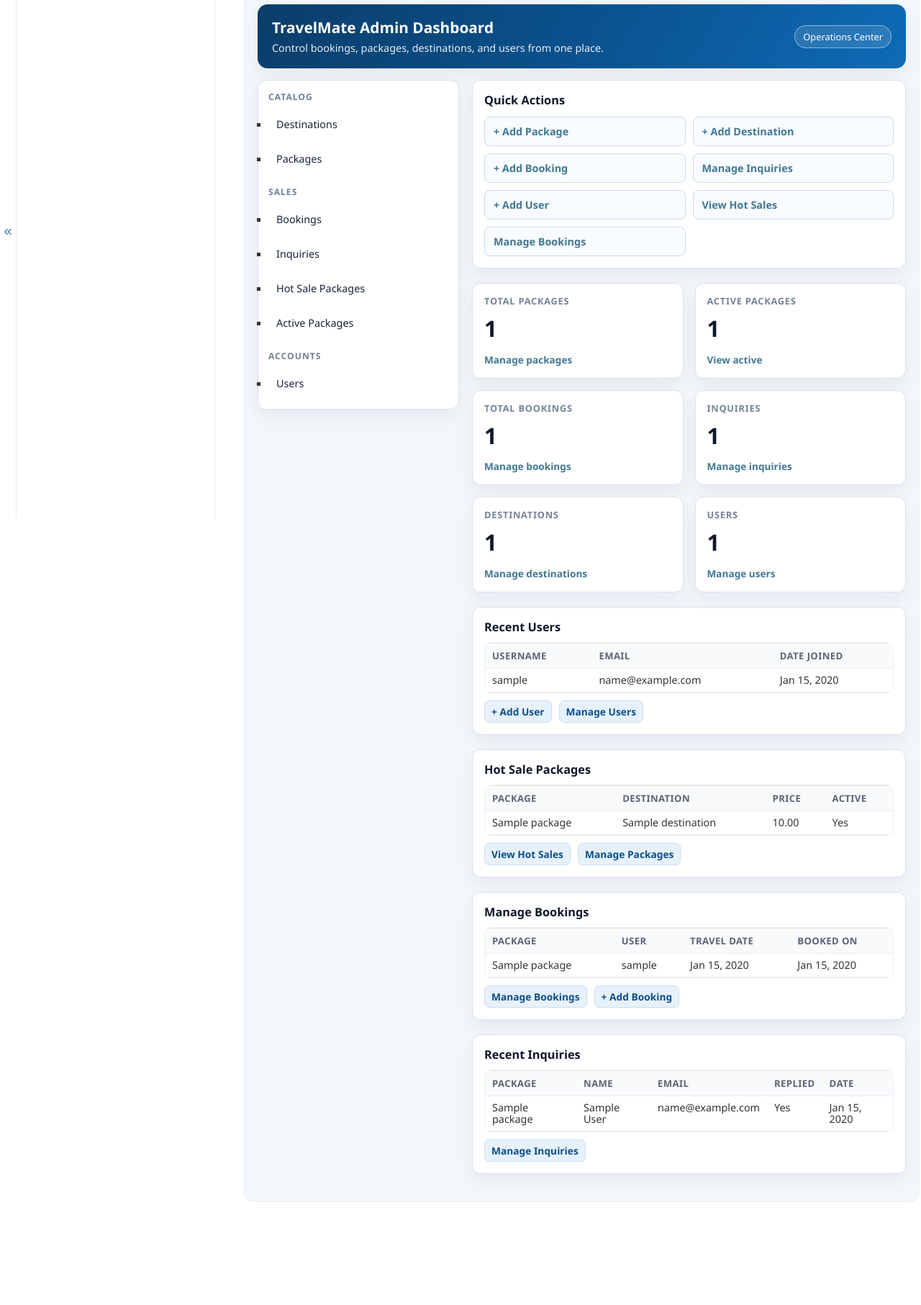
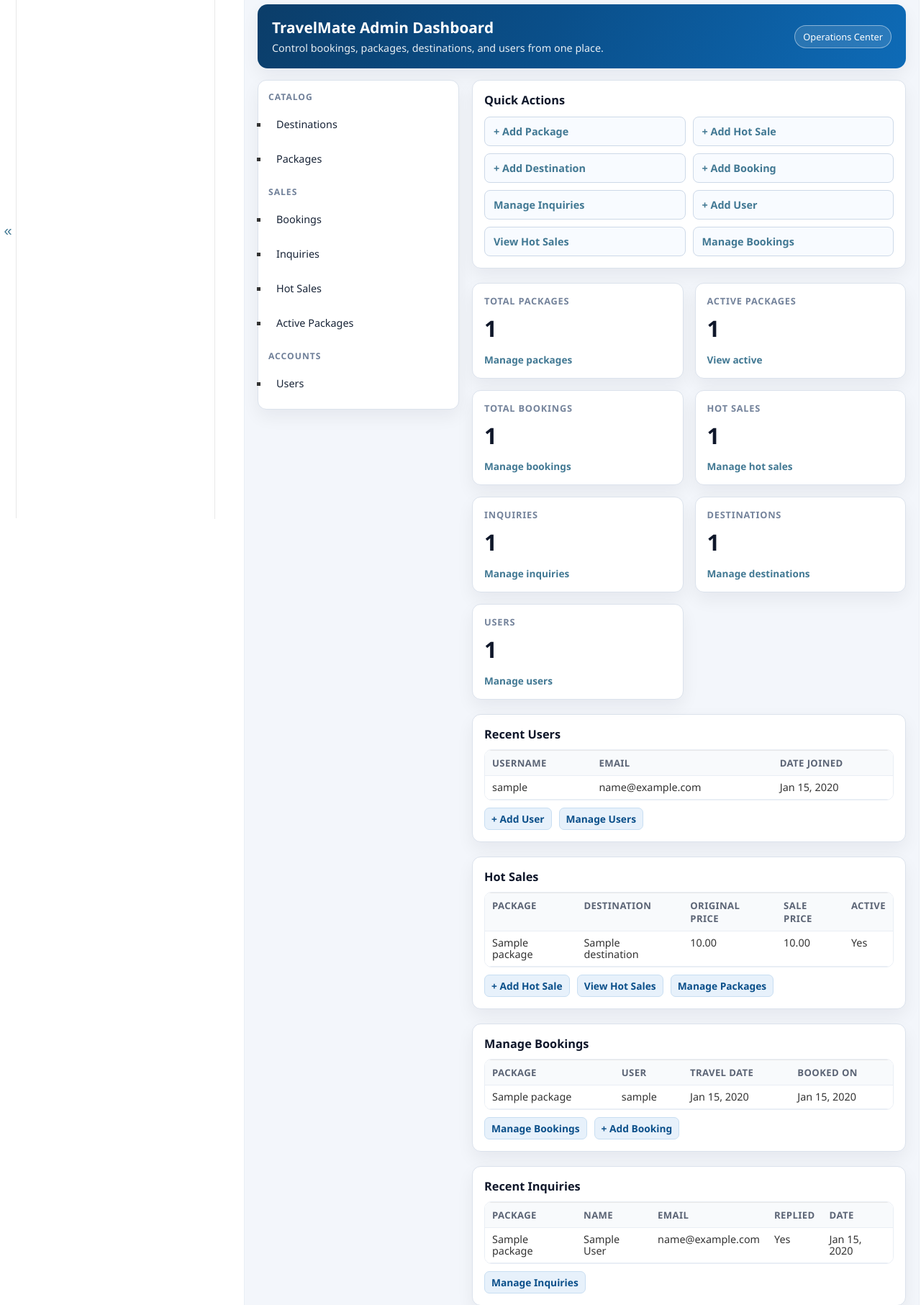
Before and after one commit to Puzan777/TravelMate, a Django app: page /admin/ in a window 1280 px wide. Shown: the part 173-1986 px from the top of the page at 72% size. Before the commit the page ends 1843 px from the top, so only its background shows below. Run offline with Django 5.2, Linux system fonts and the light colour scheme; a user stored in the database is signed in; tables that the repository leaves empty hold one stand-in row (values such as "Sample post").

Commit message:
Added search package in hot sale to add new price easily

```diff
--- a/app/templatetags/dashboard_tags.py
+++ b/app/templatetags/dashboard_tags.py
@@ -1,5 +1,5 @@
 from django import template
-from app.models import Package, Destination, Booking, CustomUser, Inquiry
+from app.models import Package, Destination, Booking, CustomUser, Inquiry, HotSale
 
 register = template.Library()
 
@@ -35,6 +35,11 @@ def dashboard_inquiry_count():
 
 
 @register.simple_tag
+def dashboard_hot_sale_count():
+    return HotSale.objects.count()
+
+
+@register.simple_tag
 def dashboard_recent_bookings(limit=5):
     return Booking.objects.select_related('package', 'user').order_by('-created_at')[:limit]
 
@@ -46,7 +51,7 @@ def dashboard_recent_users(limit=5):
 
 @register.simple_tag
 def dashboard_hot_sale_packages(limit=6):
-    return Package.objects.select_related('destination').filter(is_hot_sale=True).order_by('-updated_at')[:limit]
+    return HotSale.objects.select_related('package', 'package__destination').order_by('-updated_at')[:limit]
 
 
 @register.simple_tag
--- a/templates/admin/index.html
+++ b/templates/admin/index.html
@@ -292,7 +292,7 @@
         <ul class="sidebar-links">
           <li><a href="{% url 'admin:app_booking_changelist' %}">Bookings</a></li>
           <li><a href="{% url 'admin:app_inquiry_changelist' %}">Inquiries</a></li>
-          <li><a href="{% url 'admin:app_package_changelist' %}?is_hot_sale__exact=1">Hot Sale Packages</a></li>
+          <li><a href="{% url 'admin:app_hotsale_changelist' %}">Hot Sales</a></li>
           <li><a href="{% url 'admin:app_package_changelist' %}?is_active__exact=1">Active Packages</a></li>
         </ul>
       </div>
@@ -310,11 +310,12 @@
         <h2>Quick Actions</h2>
         <div class="quick-actions-grid">
           <a class="quick-action-link" href="{% url 'admin:app_package_add' %}">+ Add Package</a>
+          <a class="quick-action-link" href="{% url 'admin:app_hotsale_add' %}">+ Add Hot Sale</a>
           <a class="quick-action-link" href="{% url 'admin:app_destination_add' %}">+ Add Destination</a>
           <a class="quick-action-link" href="{% url 'admin:app_booking_add' %}">+ Add Booking</a>
           <a class="quick-action-link" href="{% url 'admin:app_inquiry_changelist' %}">Manage Inquiries</a>
           <a class="quick-action-link" href="{% url 'admin:app_customuser_add' %}">+ Add User</a>
-          <a class="quick-action-link" href="{% url 'admin:app_package_changelist' %}?is_hot_sale__exact=1">View Hot Sales</a>
+          <a class="quick-action-link" href="{% url 'admin:app_hotsale_changelist' %}">View Hot Sales</a>
           <a class="quick-action-link" href="{% url 'admin:app_booking_changelist' %}">Manage Bookings</a>
         </div>
       </section>
@@ -336,6 +337,12 @@
       <p class="dashboard-title">Total Bookings</p>
       <p class="dashboard-value">{% dashboard_booking_count %}</p>
       <a class="dashboard-link" href="{% url 'admin:app_booking_changelist' %}">Manage bookings</a>
+    </div>
+
+    <div class="dashboard-card">
+      <p class="dashboard-title">Hot Sales</p>
+      <p class="dashboard-value">{% dashboard_hot_sale_count %}</p>
+      <a class="dashboard-link" href="{% url 'admin:app_hotsale_changelist' %}">Manage hot sales</a>
     </div>
 
     <div class="dashboard-card">
@@ -392,7 +399,7 @@
 
       {% dashboard_hot_sale_packages 8 as hot_sale_packages %}
       <section class="dashboard-section">
-        <h2>Hot Sale Packages</h2>
+        <h2>Hot Sales</h2>
         {% if hot_sale_packages %}
           <div class="table-wrap">
             <table class="simple-table">
@@ -400,27 +407,30 @@
                 <tr>
                   <th>Package</th>
                   <th>Destination</th>
-                  <th>Price</th>
+                  <th>Original Price</th>
+                  <th>Sale Price</th>
                   <th>Active</th>
                 </tr>
               </thead>
               <tbody>
-                {% for package in hot_sale_packages %}
+                {% for sale in hot_sale_packages %}
                   <tr>
-                    <td>{{ package.title }}</td>
-                    <td>{% if package.destination %}{{ package.destination.name }}{% else %}-{% endif %}</td>
-                    <td>{{ package.price }}</td>
-                    <td>{% if package.is_active %}Yes{% else %}No{% endif %}</td>
+                    <td>{{ sale.package.title }}</td>
+                    <td>{% if sale.package.destination %}{{ sale.package.destination.name }}{% else %}-{% endif %}</td>
+                    <td>{{ sale.package.price }}</td>
+                    <td>{{ sale.sale_price }}</td>
+                    <td>{% if sale.is_active %}Yes{% else %}No{% endif %}</td>
                   </tr>
                 {% endfor %}
               </tbody>
             </table>
           </div>
         {% else %}
-          <p>No hot sale packages yet.</p>
+          <p>No hot sales yet.</p>
         {% endif %}
         <div class="section-actions">
-          <a href="{% url 'admin:app_package_changelist' %}?is_hot_sale__exact=1">View Hot Sales</a>
+          <a href="{% url 'admin:app_hotsale_add' %}">+ Add Hot Sale</a>
+          <a href="{% url 'admin:app_hotsale_changelist' %}">View Hot Sales</a>
           <a href="{% url 'admin:app_package_changelist' %}">Manage Packages</a>
         </div>
       </section>
```
Also changed, not shown: app/admin.py (+15 -0 lines).
